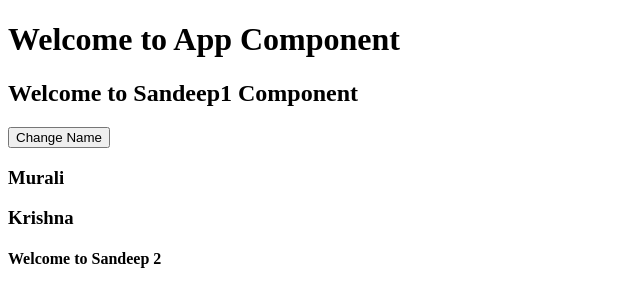
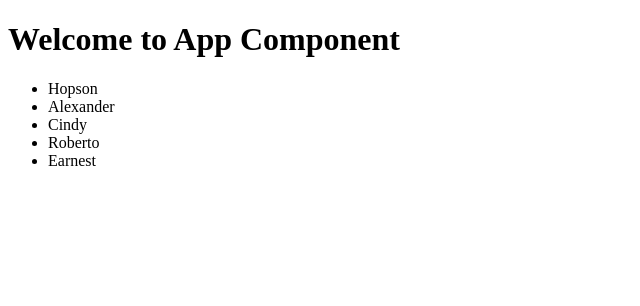
Before and after one commit to vmurali100/sandeep, a React (Create React App) app in the folder ReactJS/app1/: page / in a window 1280 px wide. Shown: the top 306 px of the page, without its empty margins (0-640 px from the left). Built offline with nearby package versions, Linux system fonts and the light colour scheme.

Commit message:
Adding Object And Array Iteration And Adding Conditional Rendering

```diff
--- a/ReactJS/app1/src/App.js
+++ b/ReactJS/app1/src/App.js
@@ -1,12 +1,14 @@
 import React from "react";
-import Sandeep1, { Sandeep2 } from "./Sandeep";
+import Sample from "./Sample";
+// import Sandeep1, { Sandeep2 } from "./Sandeep";
 
 export default function App() {
   return (
     <div>
       <h1>Welcome to App Component</h1>
-      <Sandeep1 />
-      <Sandeep2 />
+      {/* <Sandeep1 />
+      <Sandeep2 /> */}
+      <Sample></Sample>
     </div>
   );
 }
--- /dev/null
+++ b/ReactJS/app1/src/Sample.jsx
@@ -0,0 +1,73 @@
+import React, { Component } from 'react'
+
+export default class Sample extends Component {
+    constructor(props) {
+        super(props)
+
+        this.state = {
+             obj:{
+                 fname:"Murali",
+                 lname:"Krishna",
+                 email:"Vmurali@gmail.com"
+             }
+        }
+        console.log(Object.keys(this.state.obj))
+    }
+    clickUser=(user)=>{
+        console.log(user)
+    }
+    render() {
+        return (
+            <div>
+                {/* Object Iteration */}
+                {/* {Object.keys(this.state.obj).map((property)=>{
+                    return <p key={property}>{property}:{this.state.obj[property]}</p>
+                })} */}
+                <ul>
+                {/* Array Iteration */}
+                    {users.map((obj)=>{
+                        if(obj.fname == "Anita"){
+                            return <li key={obj.lname} onClick={()=>{this.clickUser(obj)}}>{obj.lname}</li>
+                        }else{
+                            return <li key={obj.lname} onClick={()=>{this.clickUser(obj)}}>{obj.fname}</li>
+
+                                }
+                                        })}
+                </ul>
+            </div>
+        )
+    }
+}
+
+const users = [
+    {
+        "fname": "Anita",
+        "lname": "Hopson",
+        "state": "OK",
+        "zip": 34526
+    },
+    {
+        "fname": "Alexander",
+        "lname": "Schuessler",
+        "state": "NM",
+        "zip": 34221
+    },
+    {
+        "fname": "Cindy",
+        "lname": "Stokes",
+        "state": "CA",
+        "zip": 52365
+    },
+    {
+        "fname": "Roberto",
+        "lname": "Doerfler",
+        "state": "WI",
+        "zip": 39003
+    },
+    {
+        "fname": "Earnest",
+        "lname": "Sommers",
+        "state": "AZ",
+        "zip": 63065
+    }
+]
```
Also changed, not shown: 1 other file (tests, documents, lock files or other folders).
